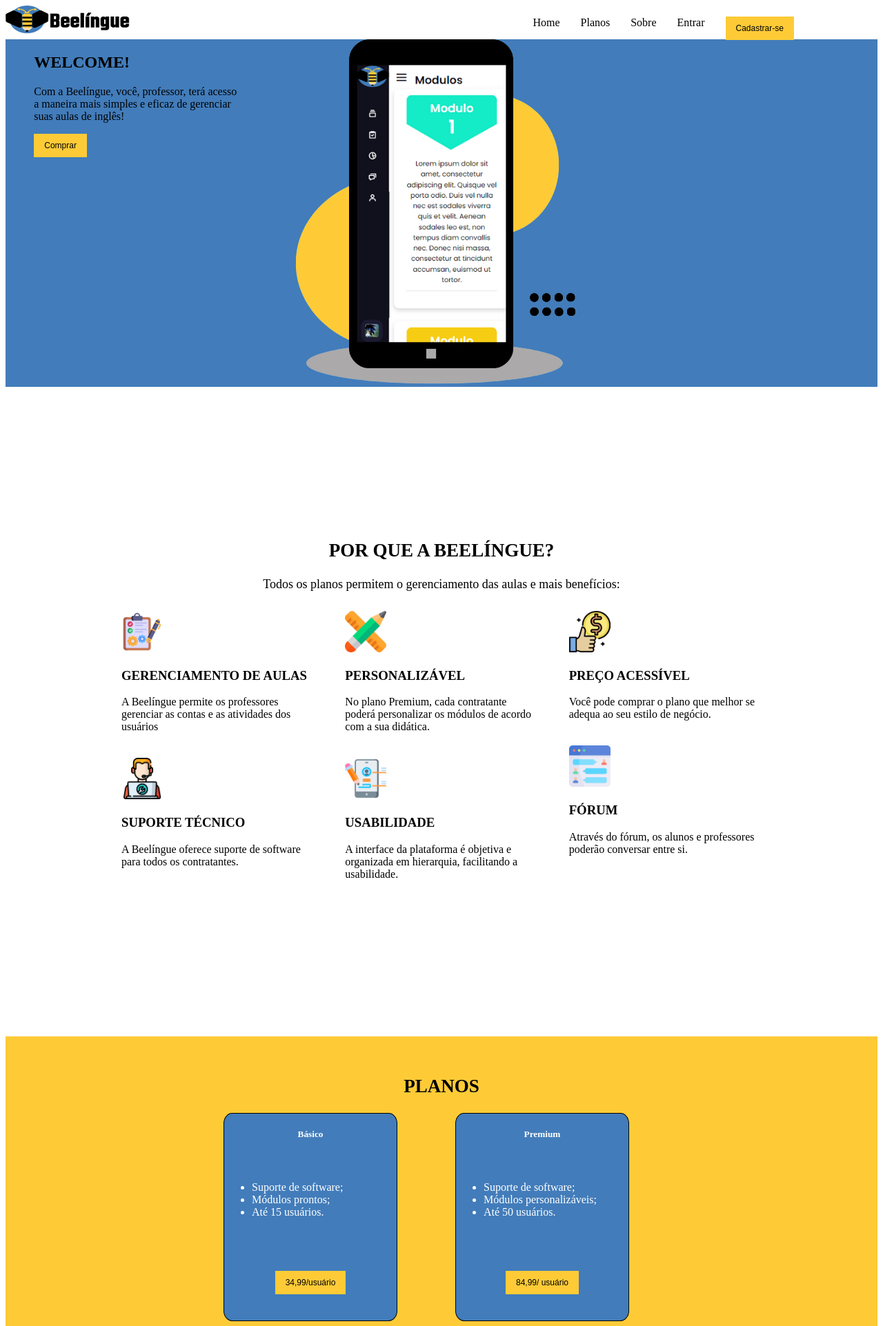
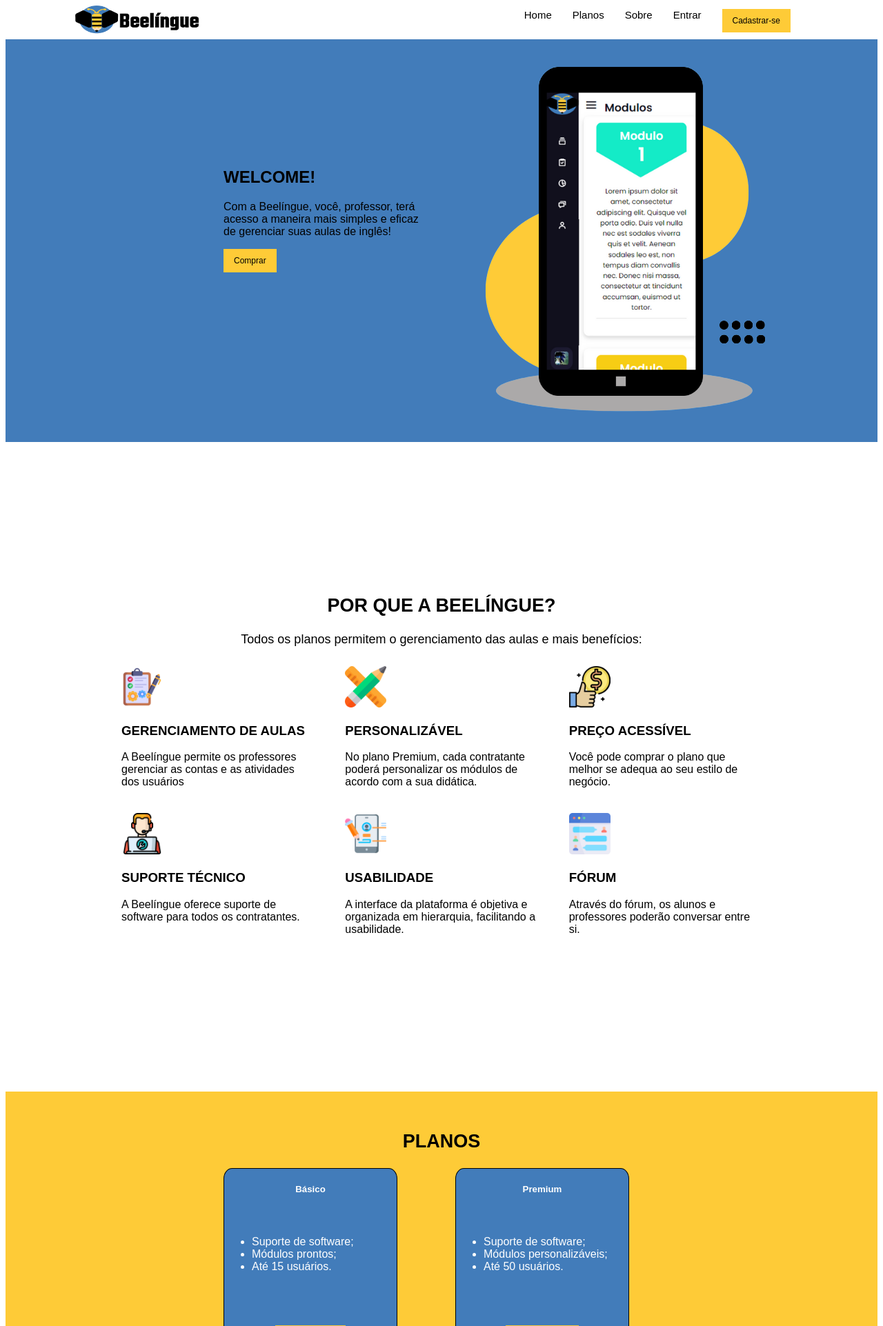
Before and after one commit to beelingue/Beelingue, a PHP site: page / in a window 1280 px wide. Shown: the top 1923 px of the page at 69% size. Run offline with PHP 8.4, Linux system fonts and the light colour scheme.

Commit message:
atualização 15/10 12:50

```diff
--- a/style.css
+++ b/style.css
@@ -8,7 +8,9 @@
 
 .menu {
     list-style: none;
-
+margin: 5px;
+font-family:Arial, Helvetica, sans-serif;
+font-size: 15px;
 }
 
 .menu li {
@@ -48,6 +50,7 @@ border-color: #FECB37;
  .img{
         display: inline-block;
         margin-right: 8%;
+margin-left: 8%;
     }
 
 .header{
@@ -65,13 +68,14 @@ border-color: #FECB37;
     align-items: center;
     margin-left: auto;
     margin-right: auto;
+    font-family:Arial, Helvetica, sans-serif;
     }
 
 .container3{
     column-count: 3;
     column-gap: 25px;
     width: 75%;
-
+    font-family:Arial, Helvetica, sans-serif;
     position: relative;
     margin-left: auto;
     margin-right: auto;
@@ -84,6 +88,7 @@ border-color: #FECB37;
     width: 100%;
     text-align: center;
     font-size: 18px;
+    font-family:Arial, Helvetica, sans-serif;
 }
 
 .button-y{
@@ -95,7 +100,7 @@ border-color: #FECB37;
     text-decoration: none;
     display: inline-block;
     font-size: 12px;
-
+    font-family:Arial, Helvetica, sans-serif;
 }
 
 .button-y:hover, .button-y:focus{
@@ -106,7 +111,7 @@ border-color: #FECB37;
 
 
 .plano{
-
+    font-family:Arial, Helvetica, sans-serif;
     border: 0.5px solid black;
     width: 250px;
     height: 300px;
@@ -151,6 +156,8 @@ margin-top: 60px;
 .section-main{
 background-color: var(--cor-azul);
 width: 100%;
+padding-top: 40px;
+padding-bottom: 40px;
 }
 
 .geeks {
@@ -193,3 +200,12 @@ height: 150px;
 padding-top: 25px;
 padding-bottom: 25px;
 }
+
+.meio{
+    position: relative;
+    left: 0;
+    top: 25%;
+    width: 100%;
+
+
+}
```
